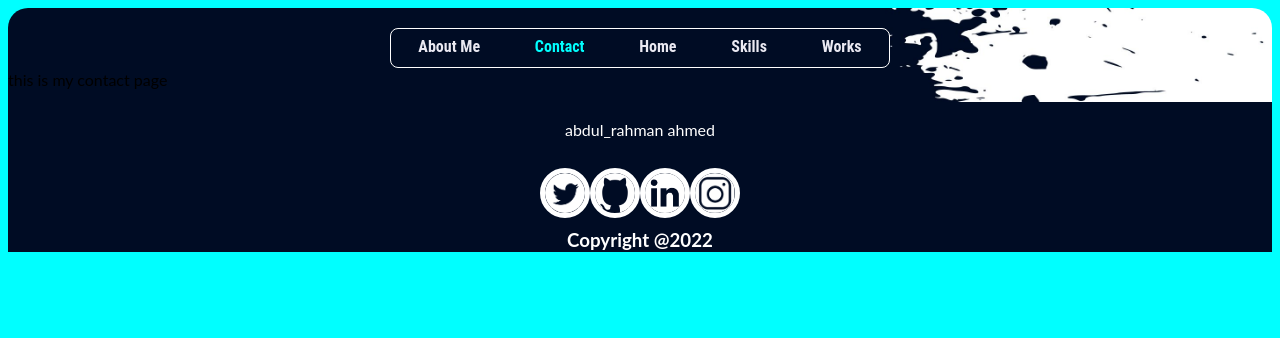
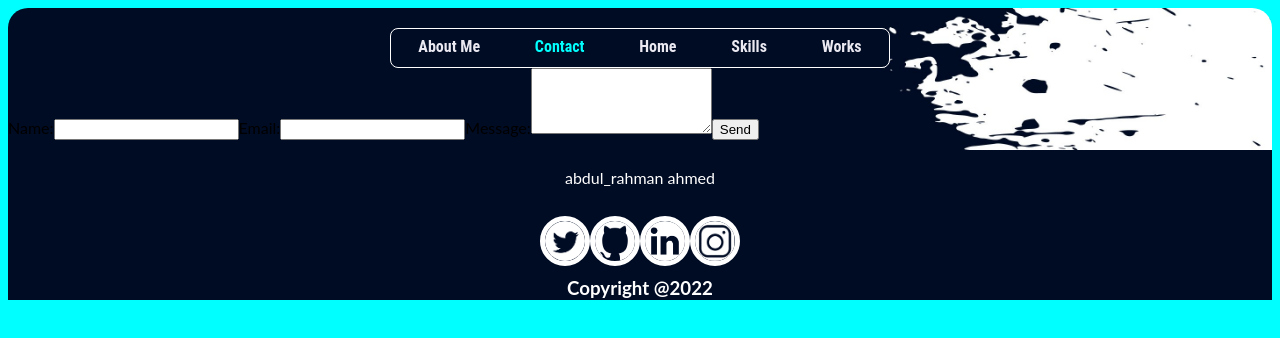
Before and after one commit to Rahman-Abdul/my-portfolio, a Next.js app: page /contact in a window 1280 px wide. Shown: the top 338 px of the page. Built offline with nearby package versions, Linux system fonts and the light colour scheme.

Commit message:
new commit

```diff
--- a/pages/contact.tsx
+++ b/pages/contact.tsx
@@ -1,11 +1,48 @@
 import React from 'react';
+import { useState } from 'react';
 
 const Contact: any = () => {
-  return(
-<main>
-    this is  my contact page
-</main>
-  )
+  const [name, setName] = useState('');
+  const [email, setEmail] = useState('');
+  const [message, setMessage] = useState('');
+
+  const handleSubmit = (e: any) => {
+    e.preventDefault();
+    const data = {
+      name,
+      email,
+      message,
+    };
+    console.log(data);
+  };
+
+  return (
+
+      <main>
+        <form onSubmit={handleSubmit} className="form">
+          <label htmlFor="name">Name:</label>
+          <input
+            id="name"
+            type="text"
+            onChange={e => setName(e.target.value)}
+          />
+          <label htmlFor="email">Email:</label>
+          <input
+            id="email"
+            type="email"
+            onChange={e => setEmail(e.target.value)}
+          />
+          <label htmlFor="message">Message:</label>
+          <textarea
+            id="message"
+            type="text"
+            rows="4"
+            onChange={e => setMessage(e.target.value)}
+          />
+          <button type="submit">Send</button>
+        </form>
+      </main>
+  );
 }
 
 export default Contact;
--- a/styles/globals.css
+++ b/styles/globals.css
@@ -334,6 +334,6 @@ skill-set__ratio {
 
 @media screen and (max-width: 480px) {
   .name {
-    font-size: 25px;
+    font-size: 28px;
   }
 }
```
